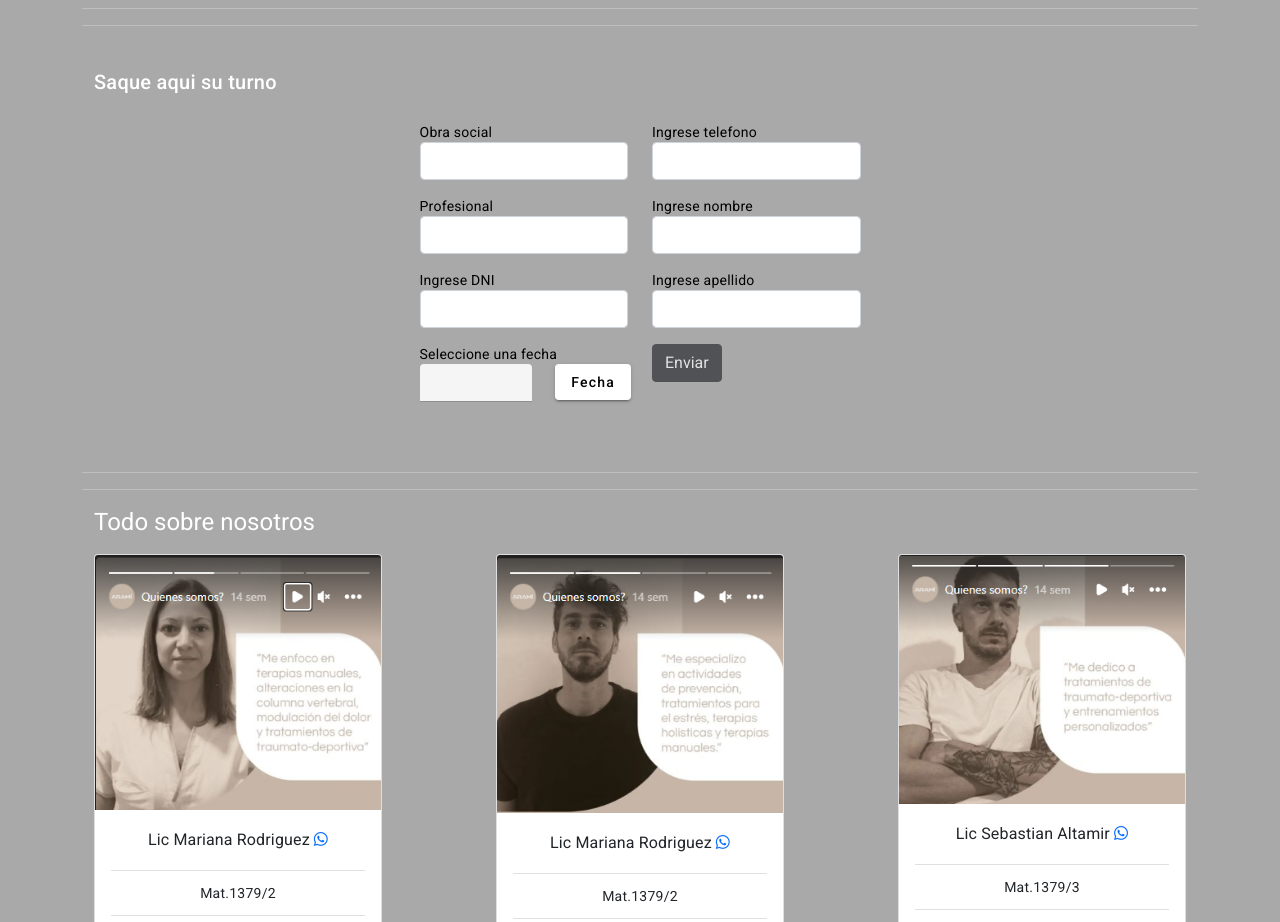
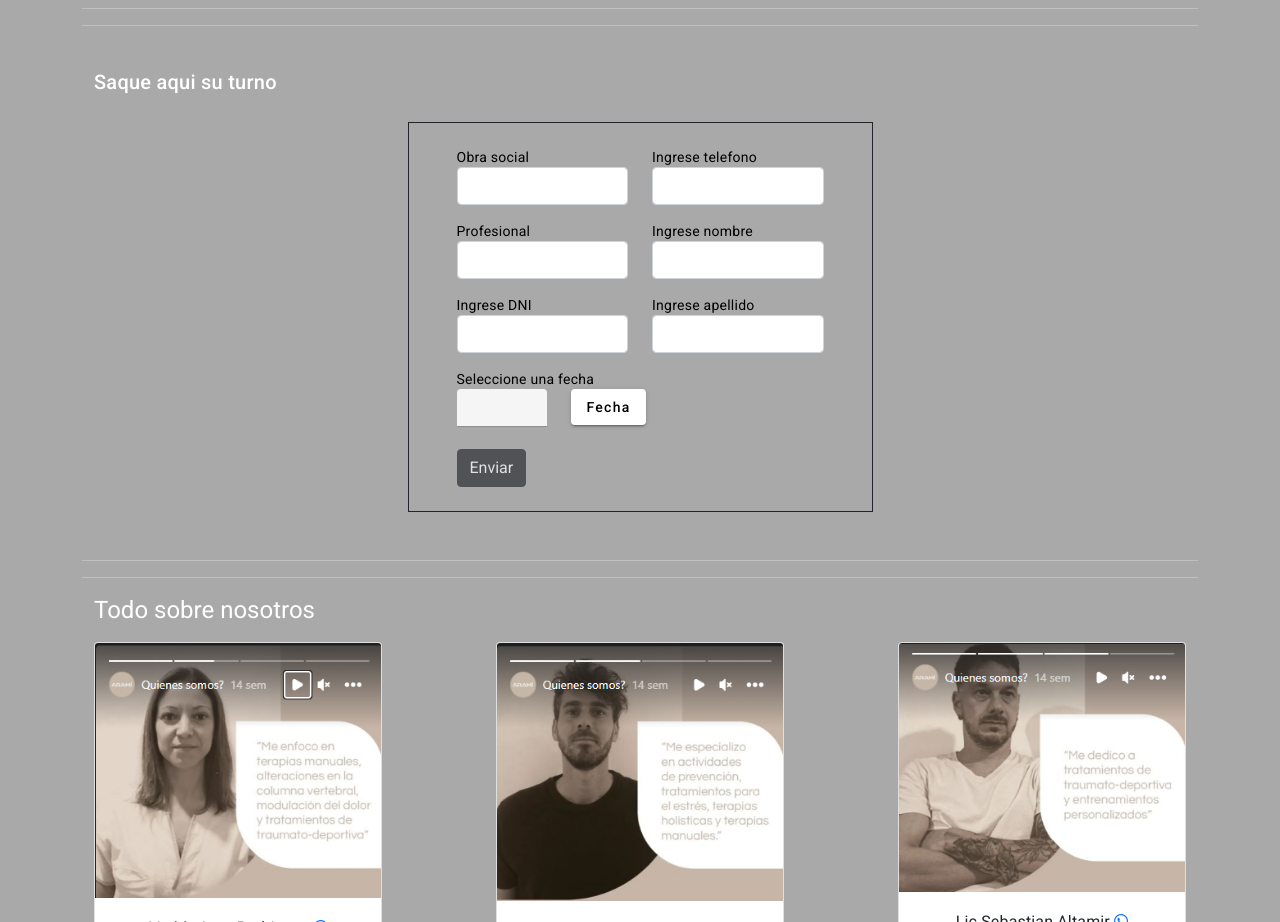
Before and after one commit to martinvspalletti/arami, an Angular app: page /home in a window 1280 px wide. Shown: the part 840-1762 px from the top of the page. Built offline with nearby package versions, Linux system fonts and the light colour scheme.

Commit message:
borde en turnos

```diff
--- a/src/app/turnos/turnos.component.html
+++ b/src/app/turnos/turnos.component.html
@@ -1,7 +1,7 @@
 <div class="container">
   <div class="row d-flex justify-content-around">
     <h2 class="my-4 text-white">Saque aqui su turno</h2>
-    <div class="col-md-5">
+    <div class="col-md-5 border border-dark px-5 py-4">
       <form [formGroup]="turnosForm" (ngSubmit)="addTurno()">
         <div class="row d-flex justify-content-around">
           <div class="col-md-6">
@@ -143,15 +143,15 @@
                 El campo es obligatorio
               </div>
             </div>
-            <button
-              type="submit"
-              class="btn btn-dark"
-              [disabled]="turnosForm.invalid"
-            >
-              Enviar
-            </button>
           </div>
         </div>
+        <button
+          type="submit"
+          class="btn btn-dark"
+          [disabled]="turnosForm.invalid"
+        >
+          Enviar
+        </button>
       </form>
     </div>
   </div>
```
